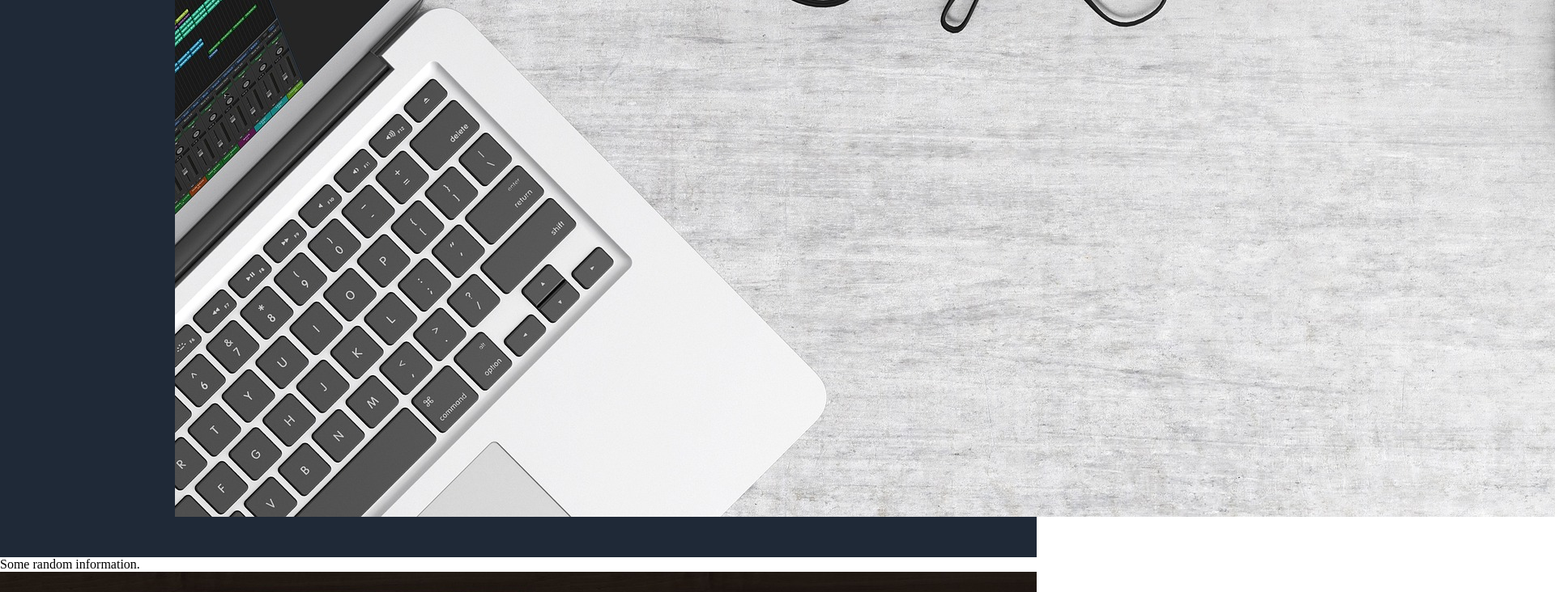
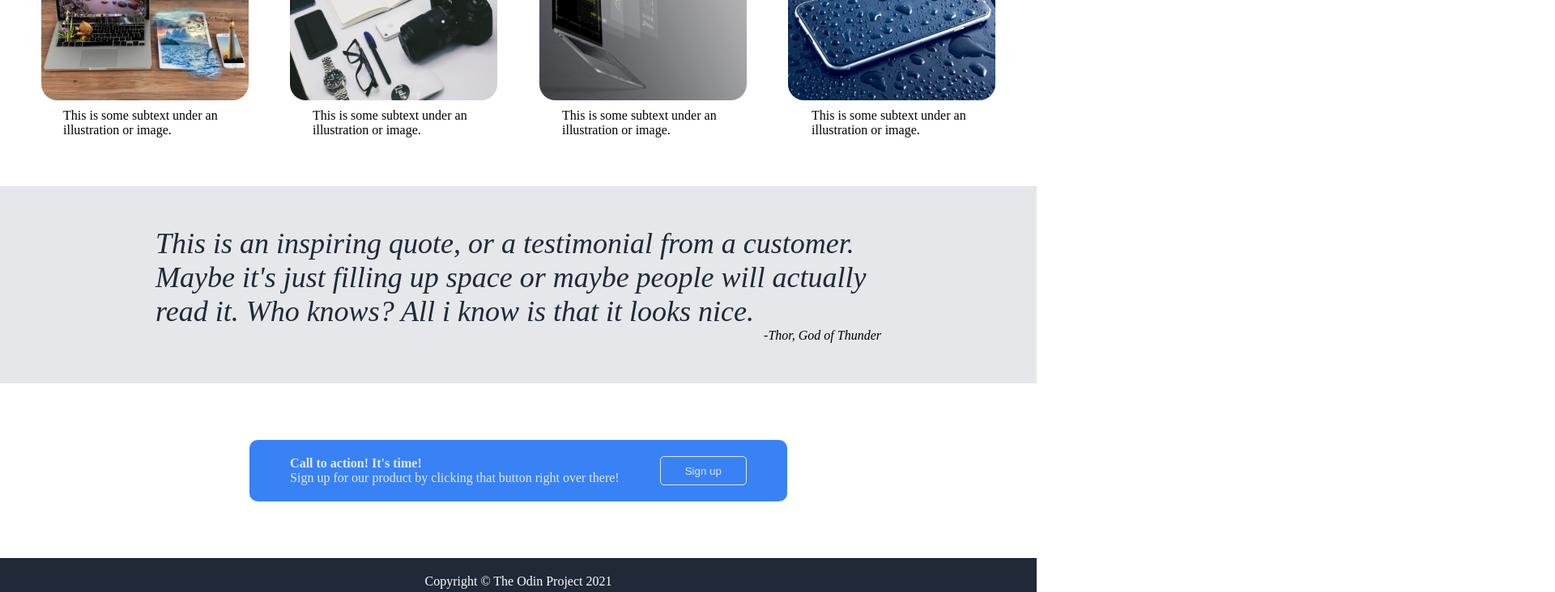
Before and after one commit to kaeloshuping/landing-page, a plain HTML site: page index.html in a window 1280 px wide. Shown: the part 620-1352 px from the top of the page at 81% size, 1920 px wide, since content can reach past the window. Drawn offline with Linux system fonts and the light colour scheme.

Commit message:
edit styles.css

```diff
--- a/styles.css
+++ b/styles.css
@@ -18,13 +18,16 @@ a {
 .header-head {
     display: flex;
     align-items: center;
-    justify-content: space-evenly;
-    gap: 40px;
+    justify-content: space-around;
+    max-width: 77%;
+    margin: auto;
 }
 
 .header-logo {
     font-size: 24px;
     color: #F9FAF8;
+    margin-right: auto;
+    padding-right: 50px;
 }
 
 .header-link {
@@ -36,7 +39,6 @@ a {
 .header-hero {
     display: flex;
     justify-content: space-evenly;
-    /* margin: 50px; */
     padding: 50px 0;
 }
 
@@ -70,6 +72,107 @@ a {
     color: #E5E7EB;
 }
 
-.image {
+.hero-image {
     max-width: 30%;
 }
+
+.center-details {
+    padding: 50px 0;
+}
+
+.info-text {
+    display: flex;
+    justify-content: center;
+    font-size: 36px;
+    font-weight: bolder;
+    color: #1F2937;
+    padding: 20px 0 30px 0;
+}
+
+.center-images {
+    display: flex;
+    justify-content: space-evenly;
+}
+
+.center-image {
+    max-width: 20%;
+    border-radius: 20px;
+}
+
+.center-text {
+    display: flex;
+    justify-content: space-evenly;
+    margin: auto;
+}
+
+.subtext {
+    max-width: 200px;
+    padding: 10px 30px;
+}
+
+.quote-container {
+    background-color: #E5E7EB;
+}
+
+.quote-text {
+    max-width: 70%;
+    margin: auto;
+}
+
+.blockquote {
+    padding: 50px 0;
+    margin: 0;
+}
+
+.quote {
+    font-size: 36px;
+    color: #1F2937;
+    font-style: italic;
+    font-weight: lighter;
+}
+
+.quote-author {
+    display: flex;
+    justify-content: flex-end;
+}
+
+.bottom-container {
+    display: flex;
+    justify-content: center;
+    padding: 50px 0;
+}
+
+.bottom-center {
+    display: flex;
+    justify-content: space-evenly;
+    background-color: #3882F6;
+    max-width: 70%;
+    padding: 20px 50px;
+    border-radius: 10px;
+    gap: 50px;
+    margin: 20px 0;
+}
+
+.bottom-center-text {
+    color: #E5E7EB;
+}
+
+.bottom-center-text-action {
+    font-weight: bold;
+}
+
+.bottom-center-button {
+    padding: 0 30px;
+    border: 1px solid #E5E7EB;
+    border-radius: 5px;
+    background-color: #3882F6;
+    color: #E5E7EB;
+}
+
+footer {
+    background-color: #1F2937;
+    display: flex;
+    justify-content: center;
+    padding: 20px 0;
+    color: white;
+}
```
